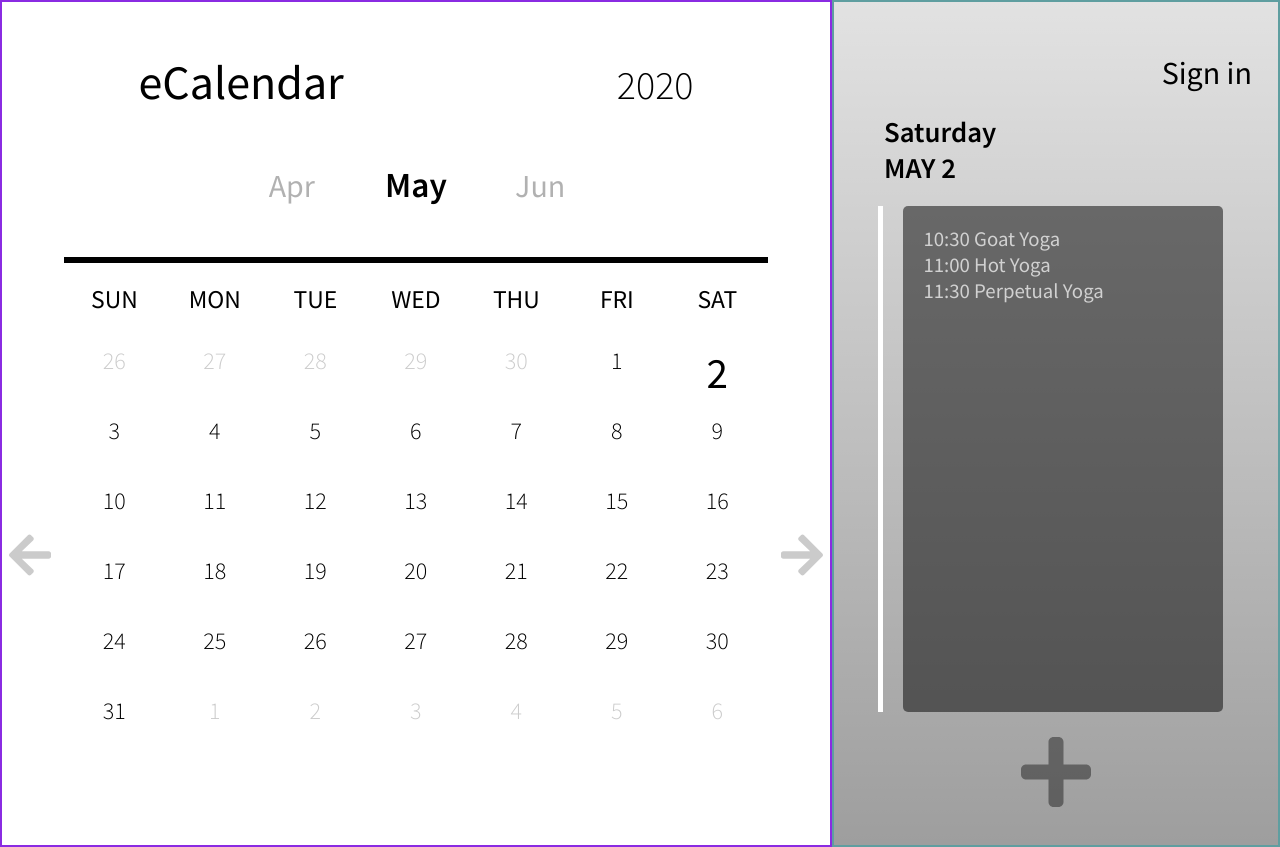
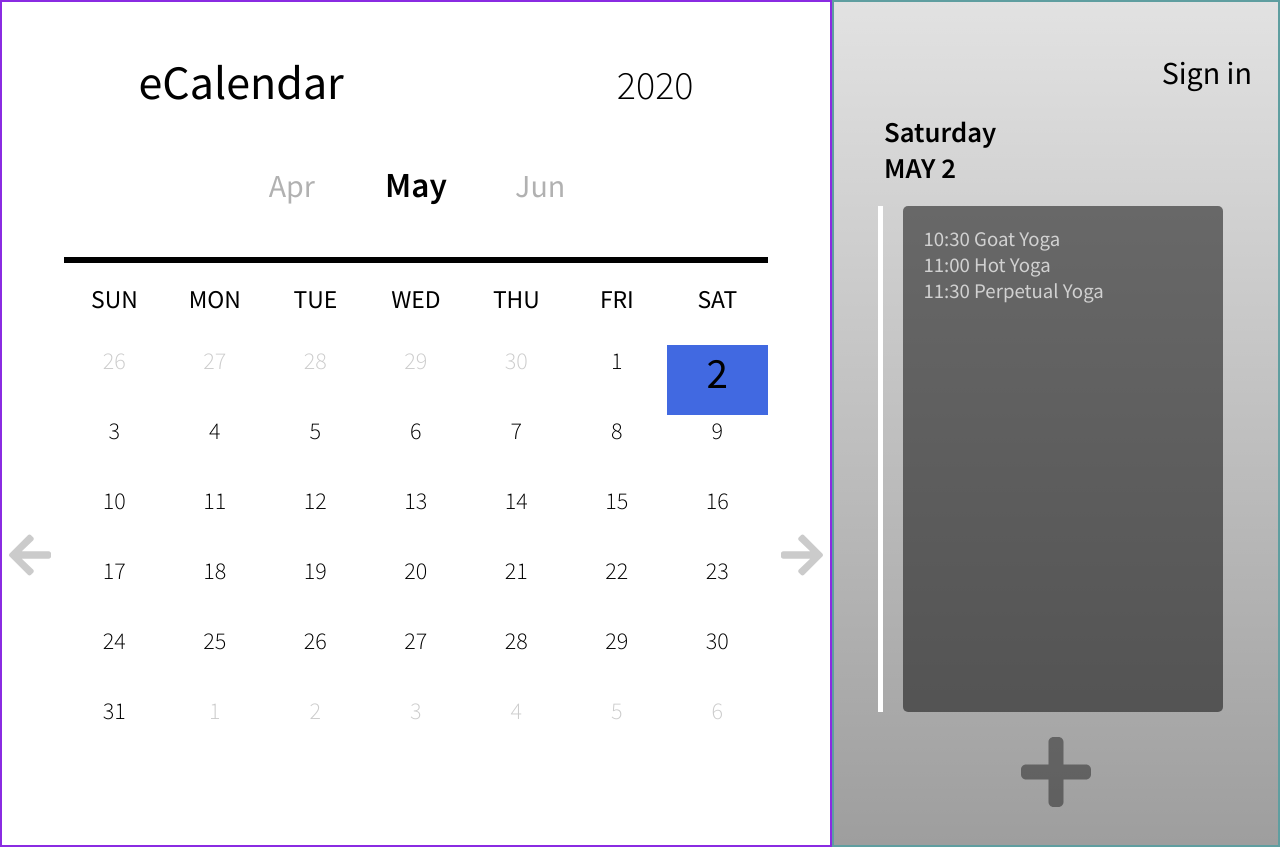
Before and after one commit to Chingu-Solo/solo-koala-195, a React (Create React App) app: page / in a window 1280 px wide. Built offline with nearby package versions, Linux system fonts and the light colour scheme.

Commit message:
improving code && adding select day functionality

```diff
--- a/src/App.js
+++ b/src/App.js
@@ -1,15 +1,45 @@
-import React from "react";
+import React, { Component } from "react";
 import Calendar from "./Components/Calendar/Calendar";
 import Event from "./Components/Event/Event";
 import "./App.css";
 
-function App() {
-	return (
-		<div className="App">
-			<Calendar />
-			<Event />
-		</div>
-	);
+class App extends Component {
+	state = {
+		dateCalendar: new Date(),
+		dateEvent: new Date(),
+		selected: new Date().getDate(),
+		events: [],
+	};
+
+	handleArrowClick = (param) => {
+		const { dateCalendar } = this.state;
+		if (param === "prev") {
+			dateCalendar.setMonth(dateCalendar.getMonth() - 1);
+		} else {
+			dateCalendar.setMonth(dateCalendar.getMonth() + 1);
+		}
+		this.setState({ dateCalendar });
+	};
+
+	handleDayClick = (dt, month, year) => {
+		const date = new Date(month + 1 + "/" + dt + "/" + year);
+		this.setState({ dateEvent: date, selected: dt });
+	};
+
+	render() {
+		return (
+			<div className="App">
+				<Calendar
+					dateC={this.state.dateCalendar}
+					dateE={this.state.dateEvent}
+					handleArrowClick={this.handleArrowClick}
+					handleDayClick={this.handleDayClick}
+					selected={this.state.selected}
+				/>
+				<Event date={this.state.dateEvent} />
+			</div>
+		);
+	}
 }
 
 export default App;
--- a/src/Components/Calendar/Calendar.js
+++ b/src/Components/Calendar/Calendar.js
@@ -1,34 +1,31 @@
-import React, { Component } from "react";
+import React from "react";
 import Header from "./Header";
 import Months from "./Months";
 import Week from "./Week";
 import Days from "./Days";
 import classes from "./Calendar.module.css";
 
-class Calendar extends Component {
-	state = {
-		date: new Date(),
-	};
-
-	handleClick = (param) => {
-		const { date } = this.state;
-		if (param === "prev") {
-			date.setMonth(date.getMonth() - 1);
-		} else {
-			date.setMonth(date.getMonth() + 1);
-		}
-		this.setState({ date });
-	};
-	render() {
-		return (
-			<div className={classes.container}>
-				<Header date={this.state.date} />
-				<Months date={this.state.date} />
-				<Week date={this.state.date} />
-				<Days date={this.state.date} onClick={this.handleClick} />
-			</div>
-		);
-	}
-}
+const Calendar = ({
+	dateC,
+	dateE,
+	handleArrowClick,
+	handleDayClick,
+	selected,
+}) => {
+	return (
+		<div className={classes.container}>
+			<Header date={dateC} />
+			<Months date={dateC} />
+			<Week />
+			<Days
+				dateC={dateC}
+				dateE={dateE}
+				onArrowClick={handleArrowClick}
+				onDayClick={handleDayClick}
+				selected={selected}
+			/>
+		</div>
+	);
+};
 
 export default Calendar;
--- a/src/Components/Calendar/Days.js
+++ b/src/Components/Calendar/Days.js
@@ -1,72 +1,63 @@
 import React from "react";
 import classes from "./Days.module.css";
+import * as utils from "../../utils/utils";
 import { FontAwesomeIcon } from "@fortawesome/react-fontawesome";
 import { faArrowLeft, faArrowRight } from "@fortawesome/free-solid-svg-icons";
 import uniqid from "uniqid";
 
-const currMonthEnd = (date) => {
-	return new Date(date.getFullYear(), date.getMonth() + 1, 0).getDate();
+const Day = (props) => {
+	if (props.not_curr)
+		return <div className={classes["not_curr"]}>{props.day}</div>;
+	return (
+		<div
+			onClick={() => {
+				props.onDayClick(
+					props.day,
+					props.date.getMonth(),
+					props.date.getFullYear()
+				);
+			}}
+			className={`${props.today ? classes["today"] : ""}
+			${props.selected ? classes["selected"] : ""}
+			`}
+		>
+			{props.day}
+		</div>
+	);
 };
 
-const currMonthstart = (date) => date.getDay();
+const Days = ({ dateC, dateE, onArrowClick, onDayClick, selected }) => {
+	const days = utils.calendarDays(dateC).map((elm) => {
+		const today = new Date();
+		const props = {
+			key: uniqid(elm.day),
+			day: elm.day,
+		};
+		if (!elm.curr) {
+			props.not_curr = true;
+		} else {
+			props.onDayClick = onDayClick;
+			props.date = dateC;
+			if (elm.day === selected && dateC.getMonth() === dateE.getMonth()) {
+				props.selected = true;
+			}
+			if (
+				elm.day === today.getDate() &&
+				today.getMonth() === dateC.getMonth()
+			) {
+				props.today = true;
+			}
+		}
+		return <Day {...props} />;
+	});
 
-const prevMonthEnd = (date) => {
-	return new Date(date.getFullYear(), date.getMonth(), 0).getDate();
-};
-
-const nextMonthStart = (total, cme, start) => total - cme - start;
-
-const createDays = (date) => {
-	const days = [];
-	date.setDate(1);
-	const today = new Date();
-
-	for (
-		let i = prevMonthEnd(date) - currMonthstart(date) + 1;
-		i <= prevMonthEnd(date);
-		i++
-	) {
-		days.push(
-			<div key={uniqid(i)} className={classes.prev_month_day}>
-				{i}
-			</div>
-		);
-	}
-
-	for (let i = 1; i <= currMonthEnd(date); i++) {
-		if (i === today.getDate() && today.getMonth() === date.getMonth()) {
-			days.push(
-				<div key={uniqid(i)} className={classes.today}>
-					{i}
-				</div>
-			);
-		} else {
-			days.push(<div key={uniqid(i)}>{i}</div>);
-		}
-	}
-
-	for (
-		let i = 1;
-		i <= nextMonthStart(42, currMonthEnd(date), currMonthstart(date));
-		i++
-	) {
-		days.push(
-			<div key={uniqid(i)} className={classes.next_month_day}>
-				{i}
-			</div>
-		);
-	}
-	return days;
-};
-
-const Days = ({ date, onClick }) => {
 	return (
 		<div className={classes.container}>
-			<div className={classes.prev_month} onClick={() => onClick("prev")}>
+			<div className={classes.prev_month} onClick={() => onArrowClick("prev")}>
 				<FontAwesomeIcon icon={faArrowLeft} size="3x" />
 			</div>
-			<div className={classes.days}>{createDays(date)}</div>
-			<div className={classes.prev_month} onClick={() => onClick("next")}>
+			<div className={classes.days}>{days}</div>
+			<div className={classes.prev_month} onClick={() => onArrowClick("next")}>
 				<FontAwesomeIcon icon={faArrowRight} size="3x" />
 			</div>
 		</div>
--- a/src/Components/Calendar/Days.module.css
+++ b/src/Components/Calendar/Days.module.css
@@ -36,7 +36,10 @@
 	font-weight: 500;
 }
 
-.prev_month_day,
-.next_month_day {
+.not_curr {
 	opacity: 0.2;
 }
+
+.selected {
+	background-color: royalblue;
+}
--- a/src/Components/Calendar/Months.js
+++ b/src/Components/Calendar/Months.js
@@ -1,6 +1,7 @@
 import React from "react";
 import classes from "./Months.module.css";
 
+const Months = ({ date }) => {
 	const months = [
 		"Jan",
 		"Feb",
@@ -16,7 +17,6 @@ const months = [
 		"Dec",
 	];
 
-const Months = ({ date }) => {
 	return (
 		<div className={classes.container}>
 			<div className={classes.month + " " + classes.prev_month}>
--- a/src/Components/Calendar/Week.js
+++ b/src/Components/Calendar/Week.js
@@ -1,9 +1,8 @@
 import React from "react";
 import classes from "./Week.module.css";
 
-const week = ["SUN", "MON", "TUE", "WED", "THU", "FRI", "SAT"];
-
-const Week = ({ date }) => {
+const Week = () => {
+	const week = ["SUN", "MON", "TUE", "WED", "THU", "FRI", "SAT"];
 	return (
 		<div className={classes.container}>
 			<hr />
--- a/src/Components/Event/DateComponent.js
+++ b/src/Components/Event/DateComponent.js
@@ -1,8 +1,7 @@
 import React from "react";
 import classes from "./DateComponent.module.css";
 
-const DateComponent = () => {
-	const date = new Date();
+const DateComponent = ({ date }) => {
 	let weekDay = date.toLocaleString("default", { weekday: "long" });
 	weekDay = weekDay.charAt(0).toUpperCase() + weekDay.slice(1);
 	const month = date
--- a/src/Components/Event/Event.js
+++ b/src/Components/Event/Event.js
@@ -1,25 +1,20 @@
-import React, { Component } from "react";
+import React from "react";
 import SingnIn from "./SignIn";
 import Date from "./DateComponent";
 import ListEvent from "./ListEvent";
 import AddEvent from "./AddEvent";
 import classes from "./Event.module.css";
 
-class Event extends Component {
-	state = {
-		events: [],
-	};
-	render() {
+const Event = ({ date }) => {
 	return (
 		<div className={classes.container}>
 			<div className={classes.transBack} />
 			<SingnIn />
-				<Date />
+			<Date date={date} />
 			<ListEvent />
 			<AddEvent />
 		</div>
 	);
-	}
-}
+};
 
 export default Event;
--- /dev/null
+++ b/src/utils/utils.js
@@ -0,0 +1,46 @@
+export const currMonthEnd = (date) => {
+	return new Date(date.getFullYear(), date.getMonth() + 1, 0).getDate();
+};
+
+export const currMonthStart = (date) => date.getDay();
+
+export const prevMonthEnd = (date) => {
+	return new Date(date.getFullYear(), date.getMonth(), 0).getDate();
+};
+
+export const nextMonthStart = (total, cme, start) => total - cme - start;
+
+export const prevMonthDays = (date) => {
+	const days = [];
+	const pme = prevMonthEnd(date);
+	const cms = currMonthStart(date);
+	for (let i = pme - cms + 1; i <= pme; i++) {
+		days.push({ day: i, curr: false });
+	}
+	return days;
+};
+
+export const currMonthDays = (date) => {
+	const days = [];
+	const cme = currMonthEnd(date);
+	for (let i = 1; i <= cme; i++) {
+		days.push({ day: i, curr: true });
+	}
+	return days;
+};
+
+export const nextMonthDays = (date) => {
+	const days = [];
+	const cms = currMonthStart(date);
+	const cme = currMonthEnd(date);
+	const nms = nextMonthStart(42, cme, cms);
+	for (let i = 1; i <= nms; i++) {
+		days.push({ day: i, curr: false });
+	}
+	return days;
+};
+
+export const calendarDays = (date) => {
+	date.setDate(1);
+	return prevMonthDays(date).concat(currMonthDays(date), nextMonthDays(date));
+};
```
Lines whose indentation alone changed are shown as unchanged.
